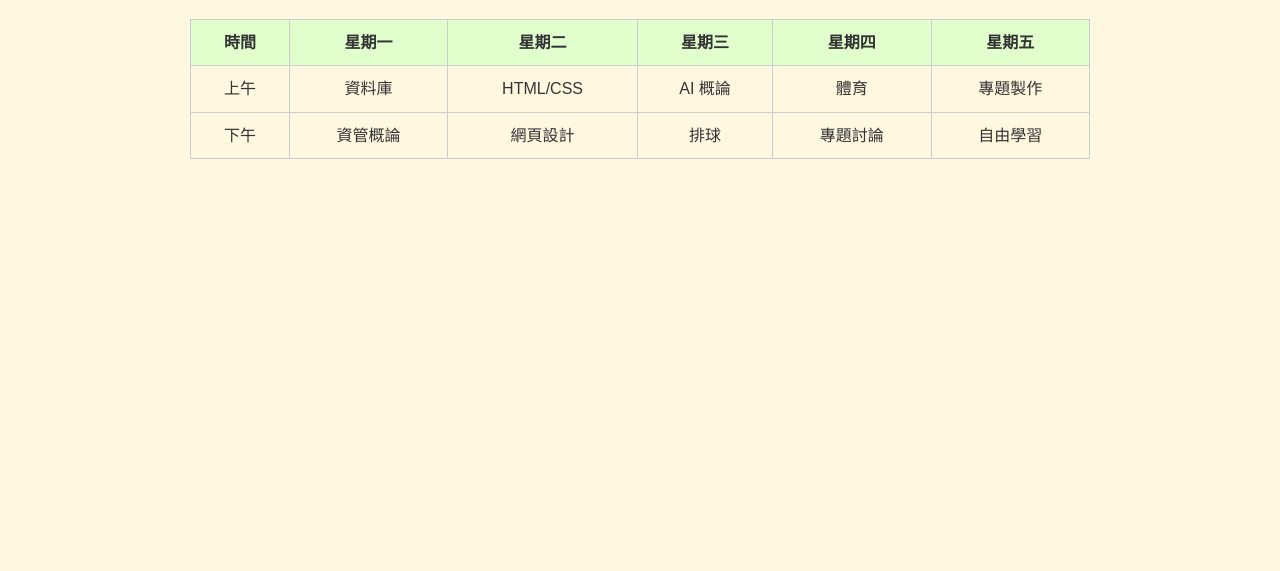
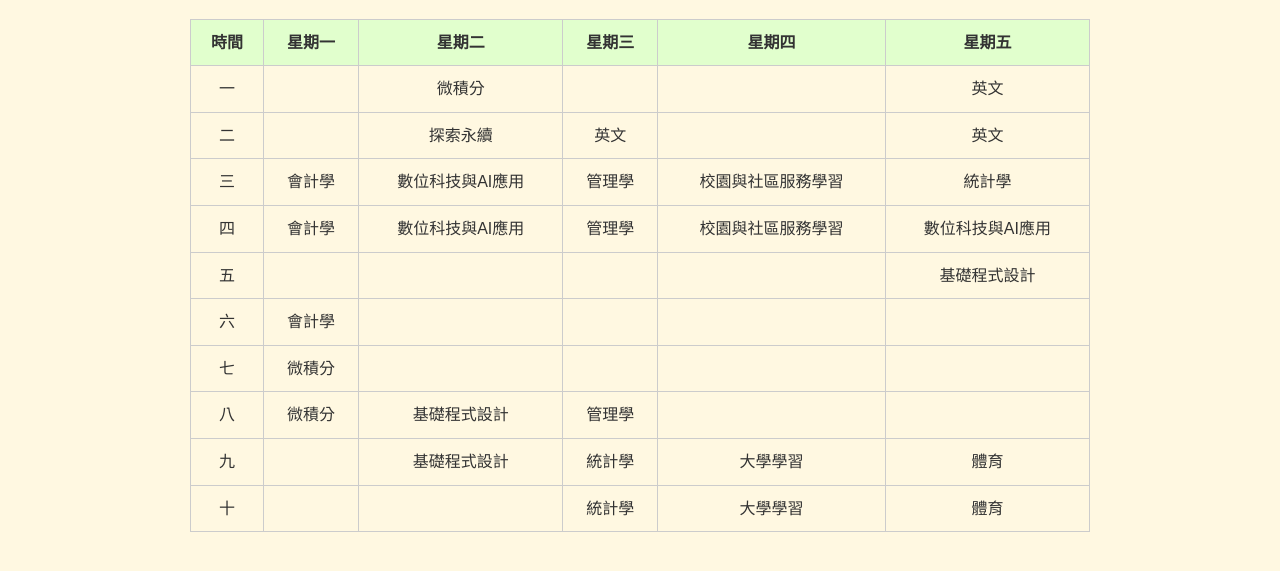
Before and after one commit to tseng960207terry-create/1017, a plain HTML site: page schedule.html in a window 1280 px wide. Shown: the part 125-696 px from the top of the page. Drawn offline with Linux system fonts and the light colour scheme.

Commit message:
修正課表 HTML 錯誤

```diff
--- a/schedule.html
+++ b/schedule.html
@@ -20,10 +20,34 @@
         <th>時間</th><th>星期一</th><th>星期二</th><th>星期三</th><th>星期四</th><th>星期五</th>
       </tr>
       <tr>
-        <td>上午</td><td>資料庫</td><td>HTML/CSS</td><td>AI 概論</td><td>體育</td><td>專題製作</td>
+        <td>一</td><td></td><td>微積分</td><td></td><td></td><td>英文</td>
       </tr>
       <tr>
-        <td>下午</td><td>資管概論</td><td>網頁設計</td><td>排球</td><td>專題討論</td><td>自由學習</td>
+        <td>二</td><td></td><td>探索永續</td><td>英文</td><td></td><td>英文</td>
+      </tr>
+      <tr>
+        <td>三</td><td>會計學</td><td>數位科技與AI應用</td><td>管理學</td><td>校園與社區服務學習</td><td>統計學</td>
+      </tr>
+      <tr>
+        <td>四</td><td>會計學</td><td>數位科技與AI應用</td><td>管理學</td><td>校園與社區服務學習</td><td>數位科技與AI應用</td>
+      </tr>
+      <tr>
+        <td>五</td><td></td><td></td><td></td><td></td><td>基礎程式設計</td>
+      </tr>
+      <tr>
+        <td>六</td><td>會計學</td><td></td><td></td><td></td><td></td>
+      </tr>
+      <tr>
+        <td>七</td><td>微積分</td><td></td><td></td><td></td><td></td>
+      </tr>
+      <tr>
+        <td>八</td><td>微積分</td><td>基礎程式設計</td><td>管理學</td><td></td><td></td>
+      </tr>
+      <tr>
+        <td>九</td><td></td><td>基礎程式設計</td><td>統計學</td><td>大學學習</td><td>體育</td>
+      </tr>
+      <tr>
+        <td>十</td><td></td><td></td><td>統計學</td><td>大學學習</td><td>體育</td>
       </tr>
     </table>
   </div>
```
